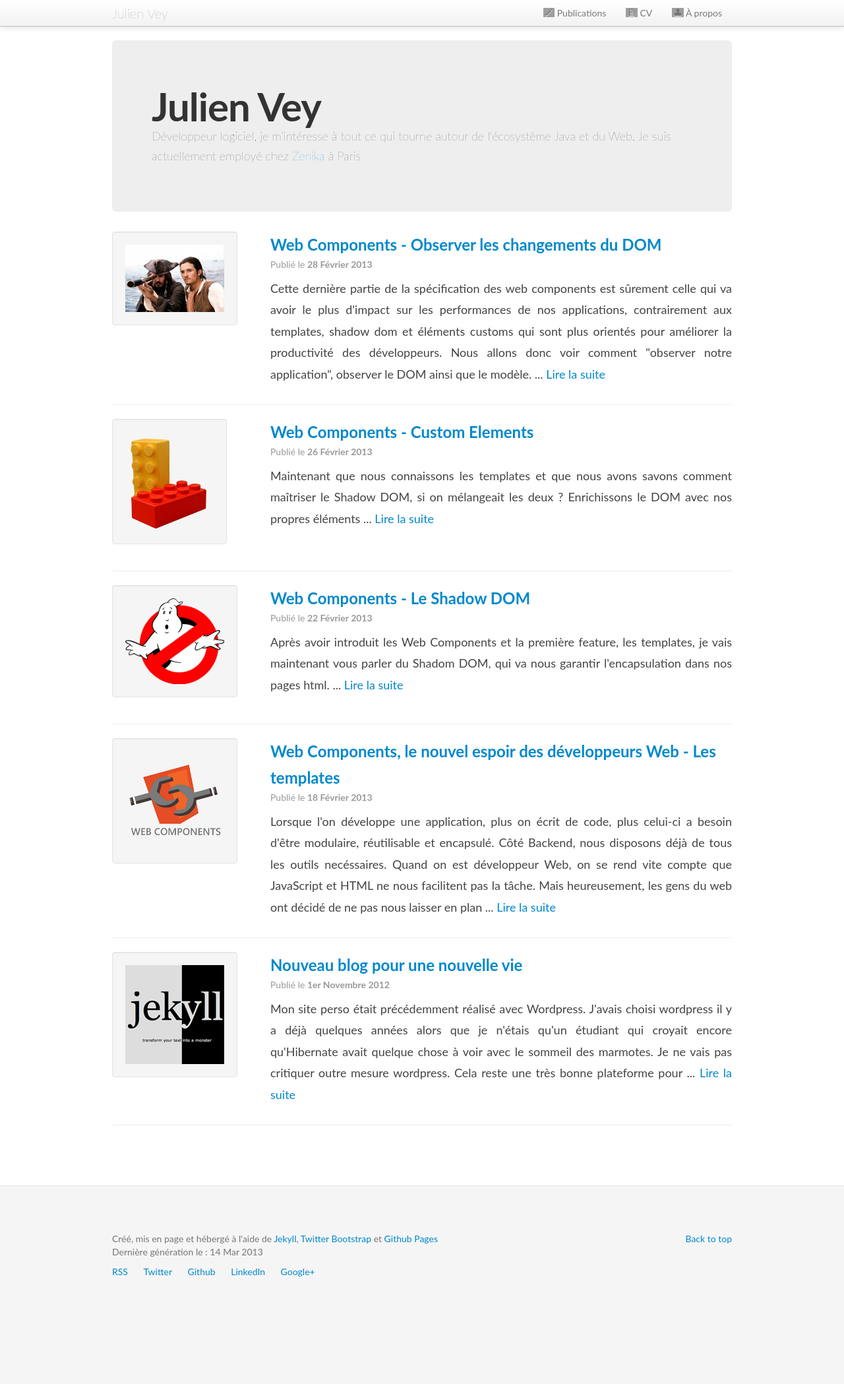
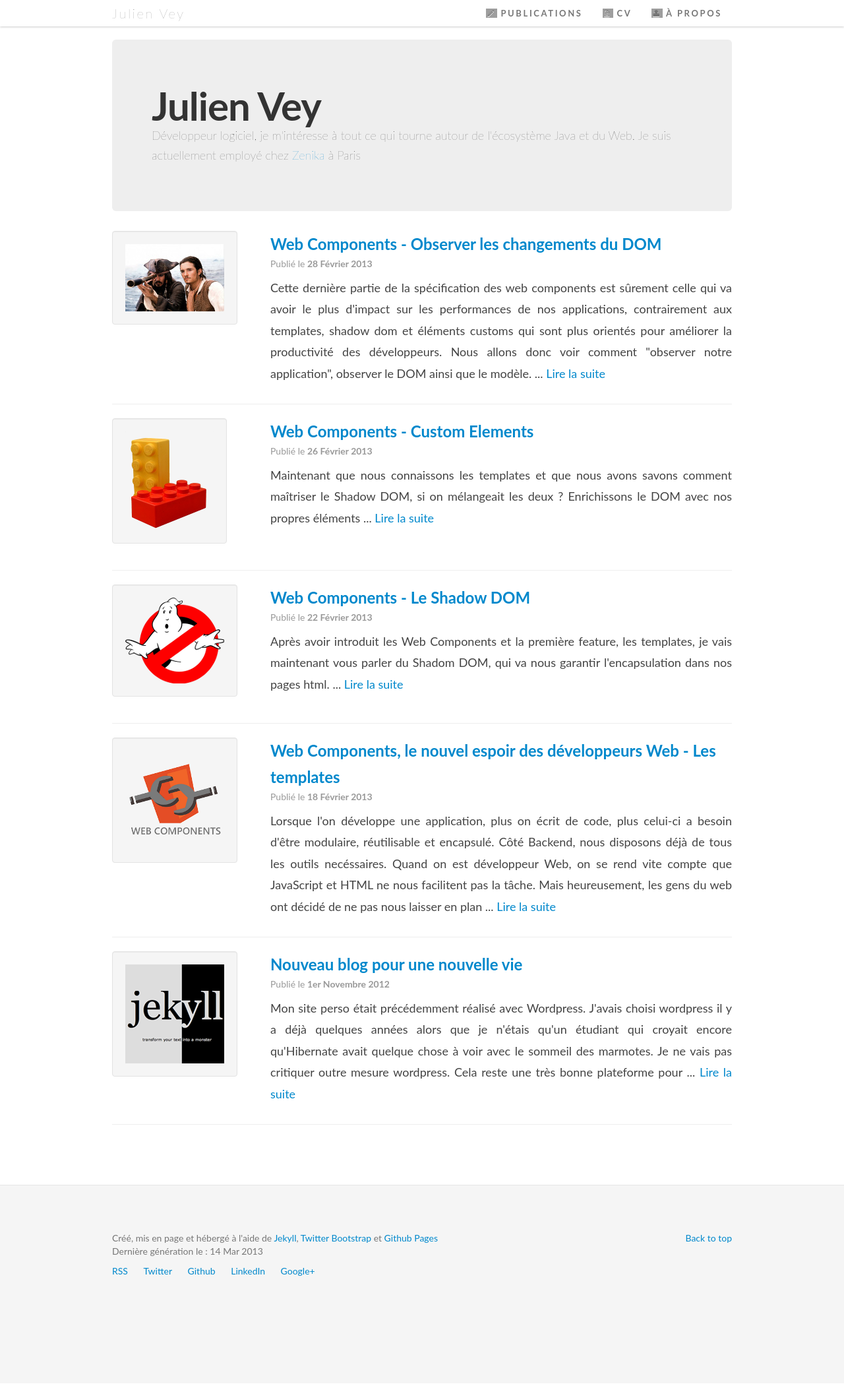
Before and after one commit to julienvey/julienvey.en, a Jekyll site: the page built from index.html, in a window 1280 px wide. Shown: the whole page at 66% size. Built offline with Jekyll 4.4.1, drawn with Linux system fonts in a browser that asks for light colours; some web fonts are replaced; Markdown is read by kramdown in place of the engine named in the settings; grey boxes are pictures that could not be loaded.

Commit message:
changement du look de la navbar

```diff
--- a/_layouts/default.html
+++ b/_layouts/default.html
@@ -37,14 +37,14 @@
 </head>
 <body onload="prettyPrint()">
 
-  <div class="navbar navbar-static-top">
+  <div class="navbar navbar-static-top banner">
     <div class="navbar-inner">
       <div class="container">
         <a class="brand" href="/">Julien Vey</a>
         <ul class="nav pull-right">
-          <li {% if page.url == '/publications.html' %}class="active"{% endif %} ><a href="/publications.html"><i class="icon-pencil"></i> Publications</a></li>
-          <li {% if page.url == '/cv.html' %}class="active"{% endif %} ><a href="/cv.html"><i class="icon-file"></i> CV</a></li>
-          <li {% if page.url == '/apropos.html' %}class="active"{% endif %} ><a href="/apropos.html"><i class="icon-user"></i> À propos</a></li>
+          <li {% if page.url == '/publications.html' %}class="activ"{% endif %} ><a href="/publications.html"><i class="icon-pencil"></i> Publications</a></li>
+          <li {% if page.url == '/cv.html' %}class="activ"{% endif %} ><a href="/cv.html"><i class="icon-file"></i> CV</a></li>
+          <li {% if page.url == '/apropos.html' %}class="activ"{% endif %} ><a href="/apropos.html"><i class="icon-user"></i> À propos</a></li>
         </ul>
       </div>
     </div>
--- a/css/julienvey.css
+++ b/css/julienvey.css
@@ -19,6 +19,43 @@ body {
   color: #444;
   font-size: 18px;
   line-height: 1.8em;
+}
+/* Header
+-------------------------------------------------- */
+
+.banner {
+  font-size: 13px;
+  font-weight: bold;
+  letter-spacing: 0.2em;
+}
+
+.banner .nav {
+  text-transform: uppercase;
+}
+
+.banner .navbar-inner {
+  border: 0 none;
+  background: rgba(255,255,255,0.95);
+  -webkit-box-shadow: 0 1px 3px rgba(0,0,0,0.2);
+  -moz-box-shadow: 0 1px 3px rgba(0,0,0,0.2);
+  box-shadow: 0 1px 3px rgba(0,0,0,0.2);
+}
+
+.navbar .nav .activ a, .navbar .nav .activ a:focus {
+  color: black;
+  background: none;
+  -webkit-box-shadow: 0 1px rgba(0,0,0,0);
+  -moz-box-shadow: 0 1px rgba(0,0,0,0);
+  box-shadow: 0 1px rgba(0,0,0,0);
+}
+
+.navbar .nav a, .navbar .nav a:focus {
+  text-shadow: none;
+  color: #afafaf;
+  -webkit-transition: all 0.2s;
+  -moz-transition: all 0.2s;
+  -o-transition: all 0.2s;
+  transition: all 0.2s;
 }
 
 /* Footer
```
